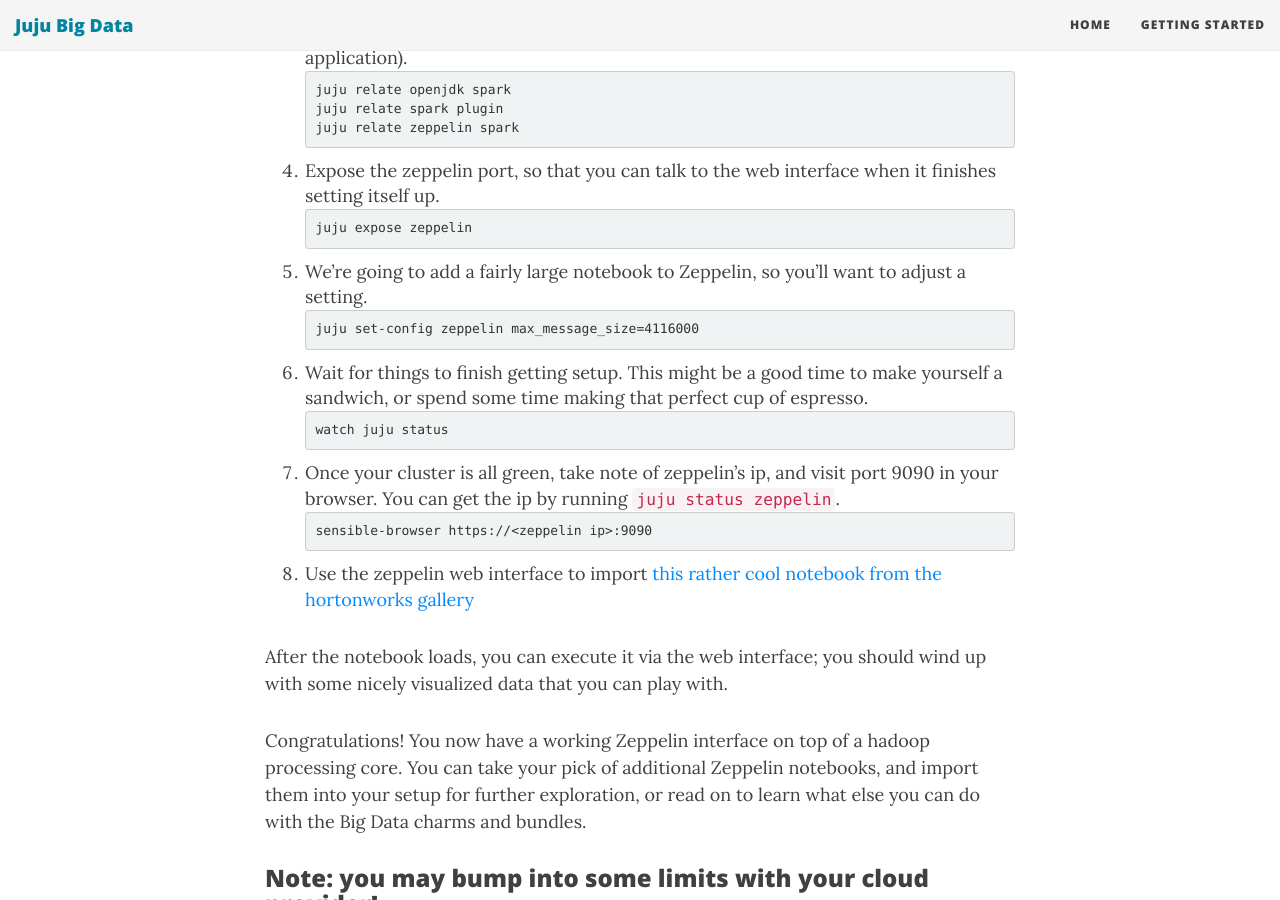
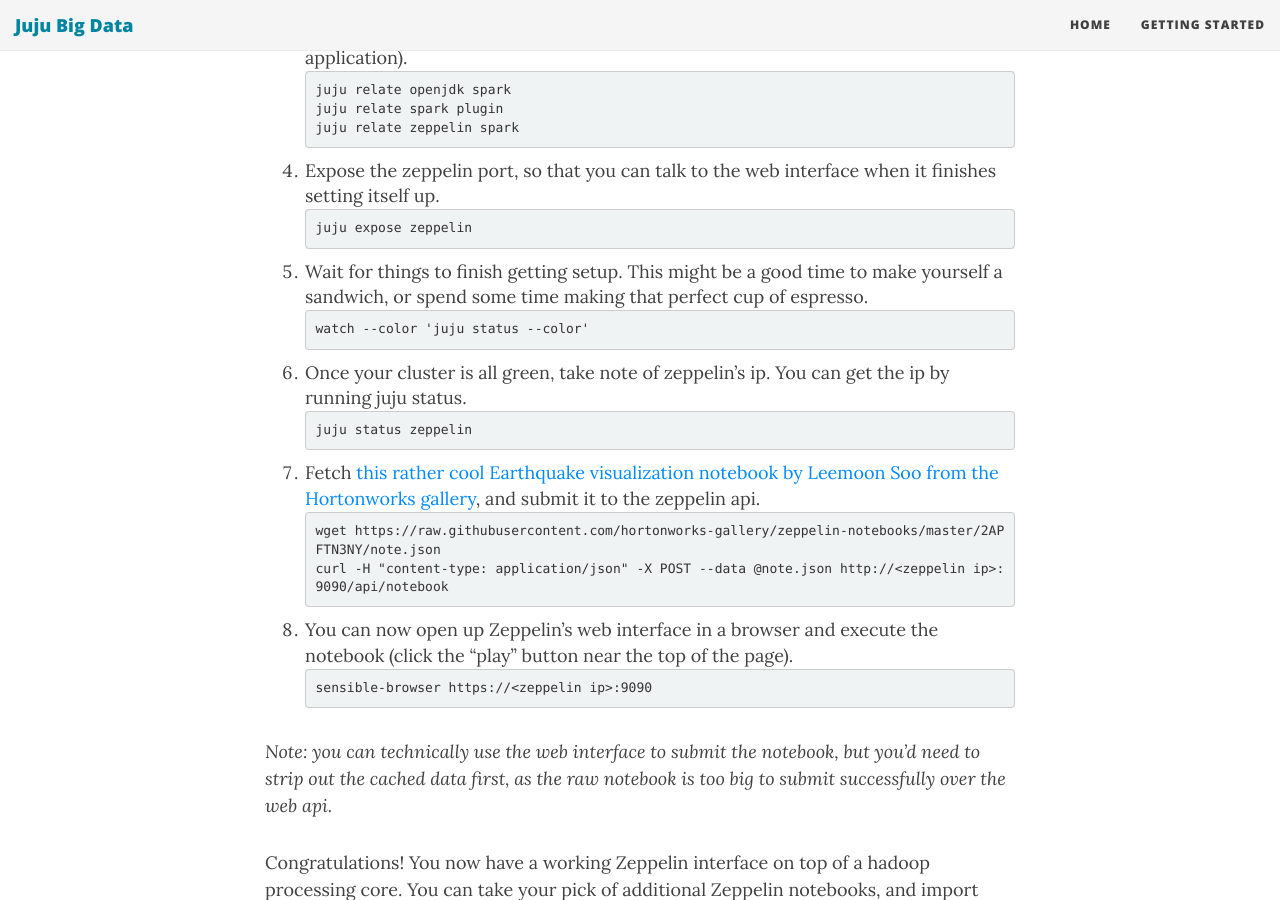
Before and after one commit to juju-solutions/bigdata-community, a Jekyll site: the page built from getstarted.md, in a window 1280 px wide and 900 px high, scrolled down 1287 px. Built offline with Jekyll 4.4.1, drawn with Linux system fonts in a browser that asks for light colours; nearby versions of some CDN libraries; Markdown is read by kramdown in place of the engine named in the settings; comment, search, counter and statistics services are not loaded.

Commit message:
Update the instructions with a working path to getting the notebook uploaded.

````diff
--- a/getstarted.md
+++ b/getstarted.md
@@ -47,21 +47,25 @@
 ```
 juju expose zeppelin
 ```
-1. We're going to add a fairly large notebook to Zeppelin, so you'll want to adjust a setting.
-```
-juju set-config zeppelin max_message_size=4116000
-```
 1. Wait for things to finish getting setup. This might be a good time to make yourself a sandwich, or spend some time making that perfect cup of espresso.
 ```
-watch juju status
+watch --color 'juju status --color'
 ```
-1. Once your cluster is all green, take note of zeppelin's ip, and visit port 9090 in your browser. You can get the ip by running `juju status zeppelin`.
+1. Once your cluster is all green, take note of zeppelin's ip. You can get the ip by running juju status.
+```
+juju status zeppelin
+```
+1. Fetch [this rather cool Earthquake visualization notebook by Leemoon Soo from the Hortonworks gallery](https://raw.githubusercontent.com/hortonworks-gallery/zeppelin-notebooks/master/2APFTN3NY/note.json), and submit it to the zeppelin api.
+```
+wget https://raw.githubusercontent.com/hortonworks-gallery/zeppelin-notebooks/master/2APFTN3NY/note.json
+curl -H "content-type: application/json" -X POST --data @note.json http://<zeppelin ip>:9090/api/notebook
+```
+1. You can now open up Zeppelin's web interface in a browser and execute the notebook (click the "play" button near the top of the page).
 ```
 sensible-browser https://<zeppelin ip>:9090
 ```
-1. Use the zeppelin web interface to import [this rather cool notebook from the hortonworks gallery](https://raw.githubusercontent.com/hortonworks-gallery/zeppelin-notebooks/master/2APFTN3NY/note.json)
 
-After the notebook loads, you can execute it via the web interface; you should wind up with some nicely visualized data that you can play with.
+*Note: you can technically use the web interface to submit the notebook, but you'd need to strip out the cached data first, as the raw notebook is too big to submit successfully over the web api.*
 
 Congratulations! You now have a working Zeppelin interface on top of a hadoop processing core. You can take your pick of additional Zeppelin notebooks, and import them into your setup for further exploration, or read on to learn what else you can do with the Big Data charms and bundles.
 
````
